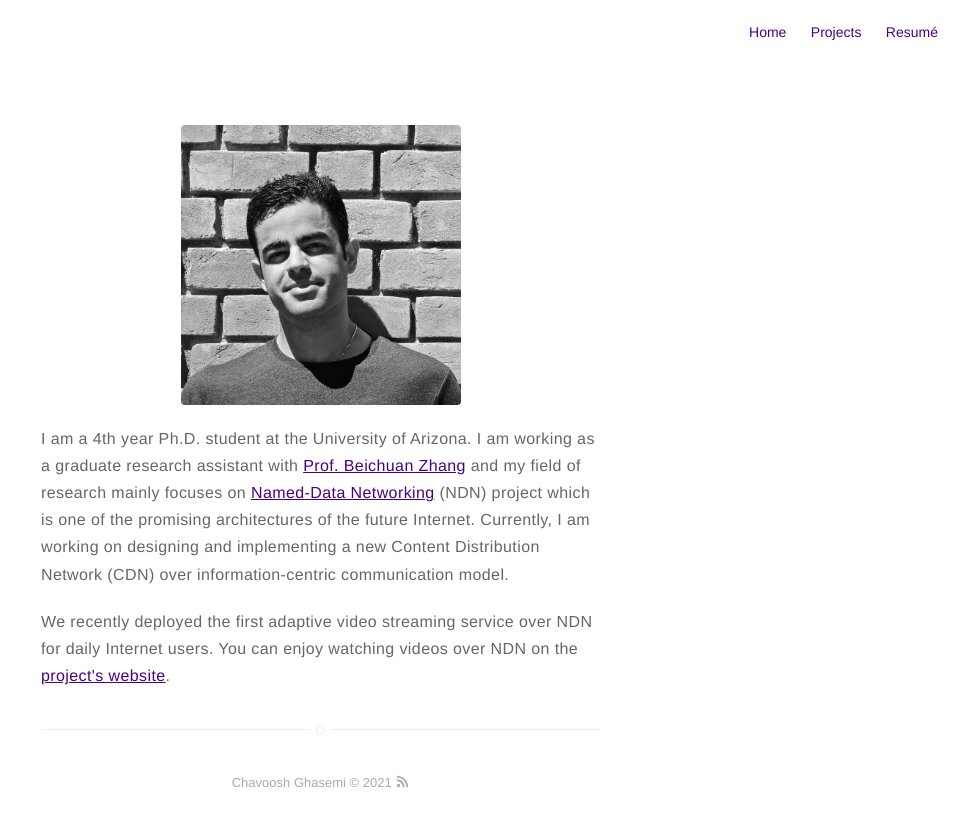
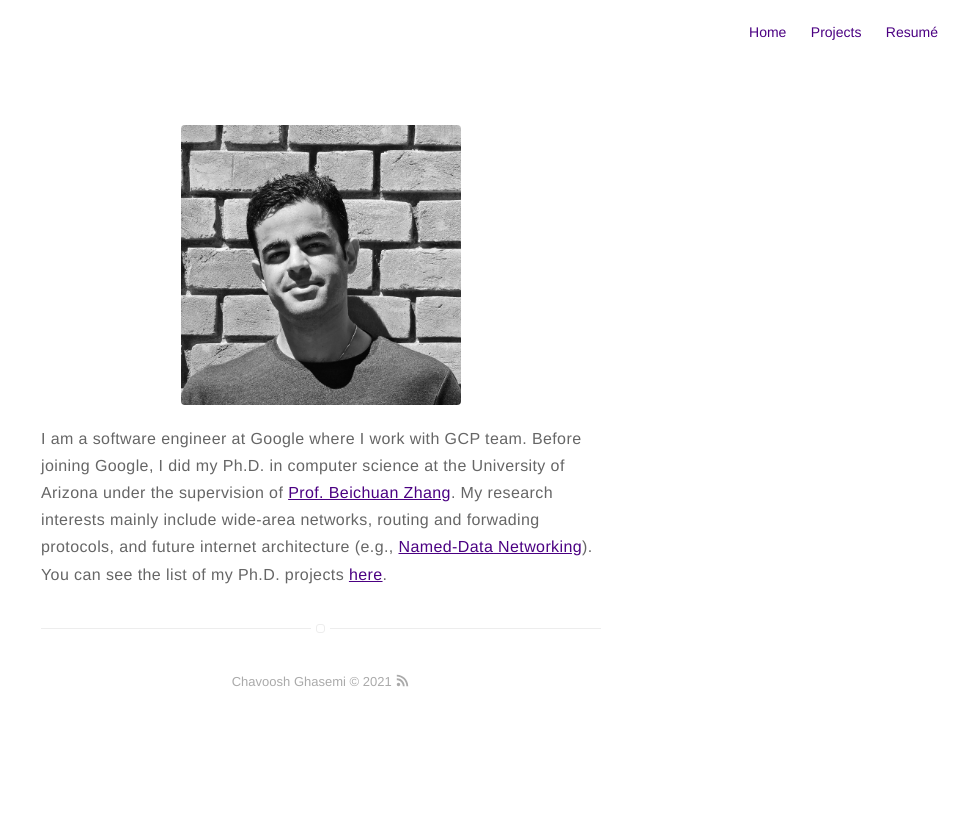
Before and after one commit to chavoosh/chavoosh.github.io, a Jekyll site: the page built from about.md, in a window 1280 px wide. Shown: the top 827 px of the page, without its empty margins (319-1280 px from the left). Built offline with Jekyll 4.4.1, drawn with Linux system fonts in a browser that asks for light colours.

Commit message:
add Google

```diff
--- a/about.md
+++ b/about.md
@@ -4,14 +4,8 @@ layout: page
 ---
 ![Profile Image]({{ site.url }}/{{ site.picture }})
 
-<p>I am a 4th year Ph.D. student at the University of Arizona. I am
-working as a graduate research assistant with <a href="https://www2.cs.arizona.edu/~bzhang">Prof. Beichuan Zhang</a>
-and my field of research mainly focuses on <a href="https://named-data.net">Named-Data Networking</a>
-(NDN) project which is one of the promising architectures of the
-future Internet. Currently, I am working on designing and implementing
-a new Content Distribution Network (CDN) over information-centric
-communication model.</p>
-
-<p>We recently deployed the first adaptive video streaming service over NDN
-for daily Internet users. You can enjoy watching videos over NDN on the
-<a href='https://ivisa.named-data.net'>project's website</a>.</p>
+<p>I am a software engineer at Google where I work with GCP team. Before joining Google, I did my Ph.D. in computer science
+at the University of Arizona under the supervision of <a href="https://www2.cs.arizona.edu/~bzhang">Prof. Beichuan Zhang</a>.
+My research interests mainly include wide-area networks, routing and forwading protocols,
+and future internet architecture (e.g., <a href="https://named-data.net">Named-Data Networking</a>).
+You can see the list of my Ph.D. projects <a class="link" href="{{ site.url }}/projects">here</a>.</p>
```
Also changed, not shown: projects.md (+1 -6 lines).
